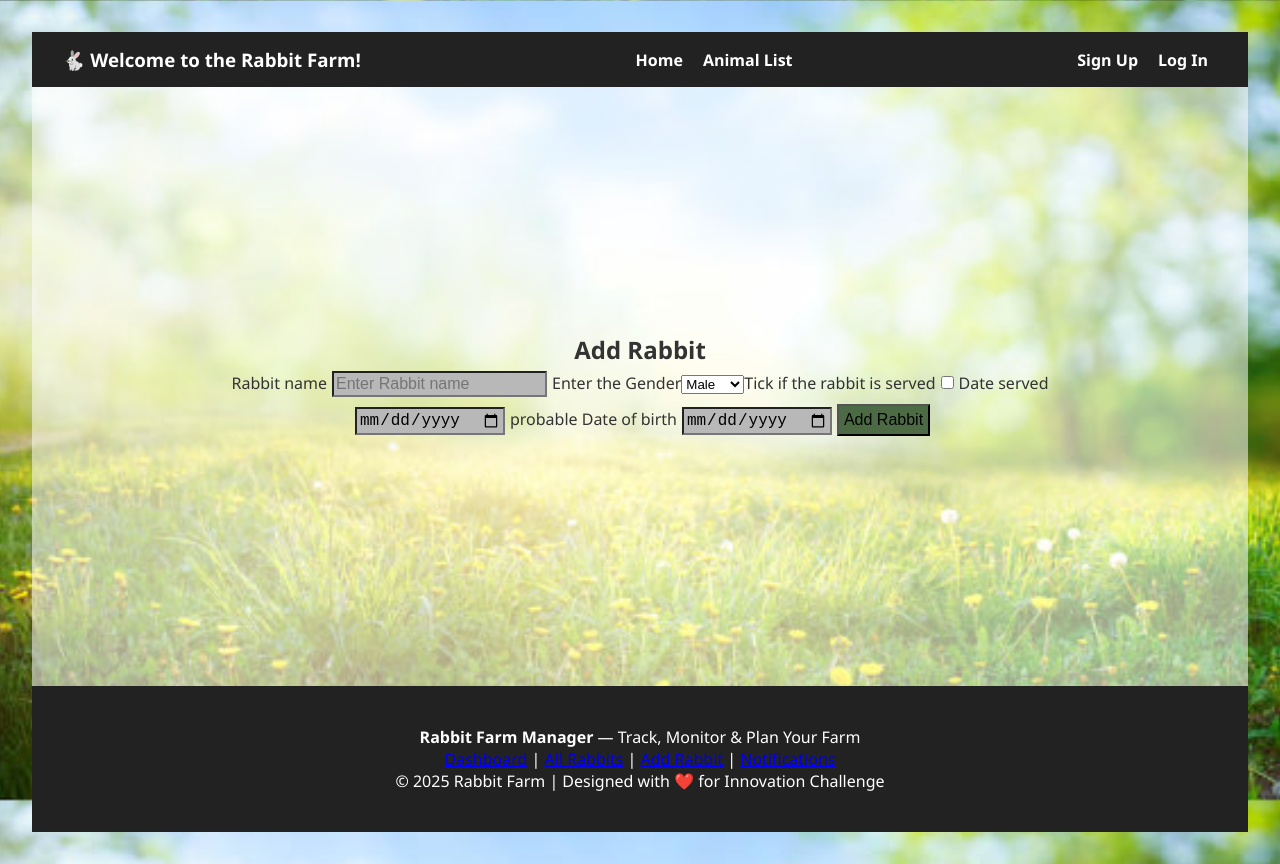
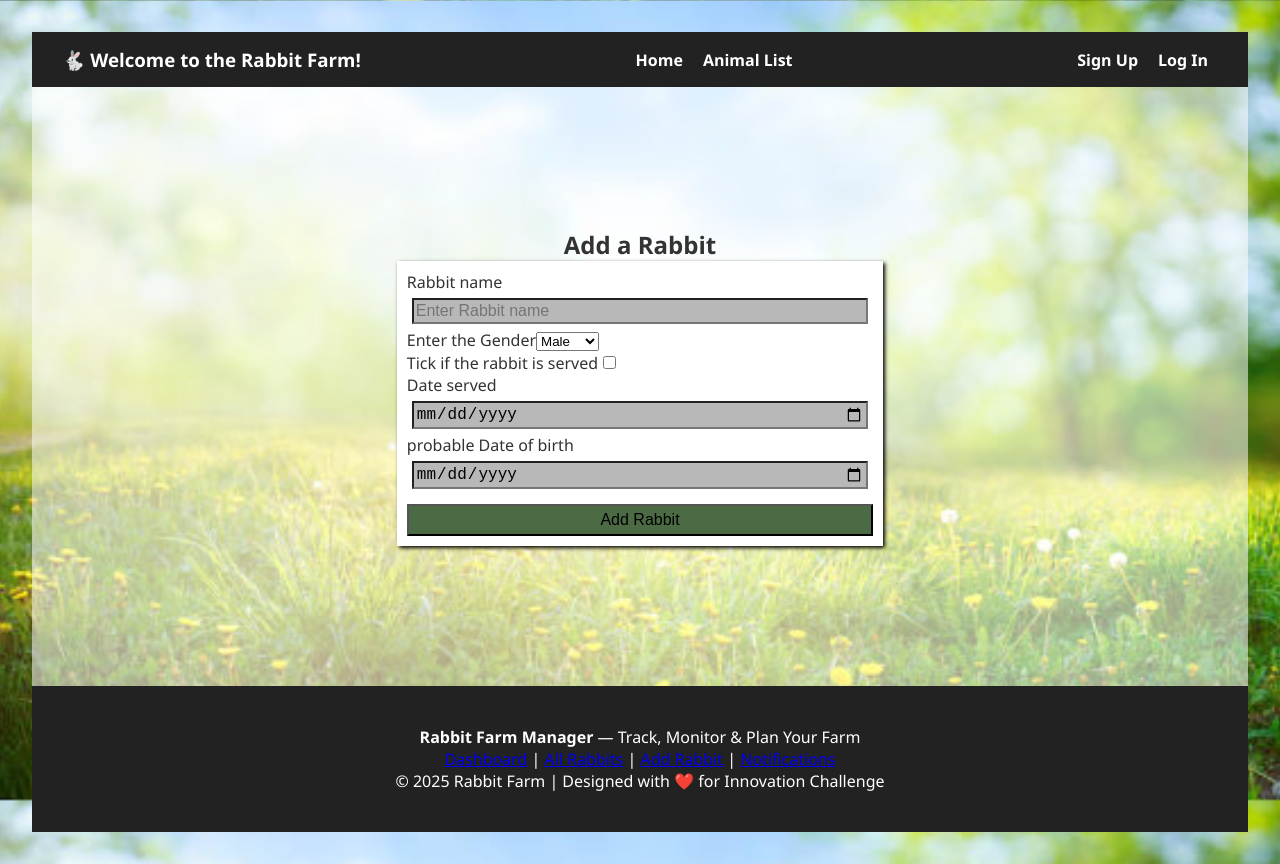
Before and after one commit to FrancisKarani14/Rabbit-farm-App, a React (Vite) app: page /rabbitform in a window 1280 px wide. Built offline with nearby package versions, Linux system fonts and the light colour scheme.

Commit message:
aligns  form text to the left

```diff
--- a/src/index.css
+++ b/src/index.css
@@ -275,10 +275,9 @@ body {
   background-color: #4C6B44;
   font-size: 1rem;
   padding: 5px;
+  margin-top: 10px;
  }
- form{
-  width: 70%;
- }
+
 
 }
 .formPage {
@@ -302,3 +301,12 @@ body {
   text-align: center;
   padding: 20px;
 }
+form{
+  display: flex;
+  flex-direction: column;
+  text-align: left;
+  background-color: white;
+  box-shadow: 2px 2px 4px black;
+  width: 40%;
+  padding: 10px;
+}
--- a/src/pages/RabbitForm.jsx
+++ b/src/pages/RabbitForm.jsx
@@ -8,9 +8,9 @@ export default function RabbitForm({formData, handleChange}) {
       <Navbar />
     <div className='formDisplay' >
 
-    <h1>Add Rabbit</h1>
+    <h1>Add a Rabbit</h1>
     <form>
-        <label> Rabbit name
+        <label> Rabbit name </label>
         <input
         id=''
         type='text'
@@ -21,7 +21,7 @@ export default function RabbitForm({formData, handleChange}) {
         onChange={handleChange}
 
         />
-        </label>
+
 
         <label>Enter the Gender
 
@@ -45,7 +45,7 @@ export default function RabbitForm({formData, handleChange}) {
         />
         </label>
 
-        <label>Date served
+        <label>Date served</label>
         <input
         type='date'
         name='dateServed'
@@ -53,17 +53,18 @@ export default function RabbitForm({formData, handleChange}) {
         onChange={handleChange}
 
         />
-        </label>
 
-        <label>probable Date of birth
+
+        <label>probable Date of birth</label>
         <input
         type='date'
         name='probableDateOfBirth'
         onChange={handleChange}
         value={formData.probableDateOfBirth}
 
+
         />
-        </label>
+
 
         <button type='submit'>Add Rabbit</button>
     </form>
```
